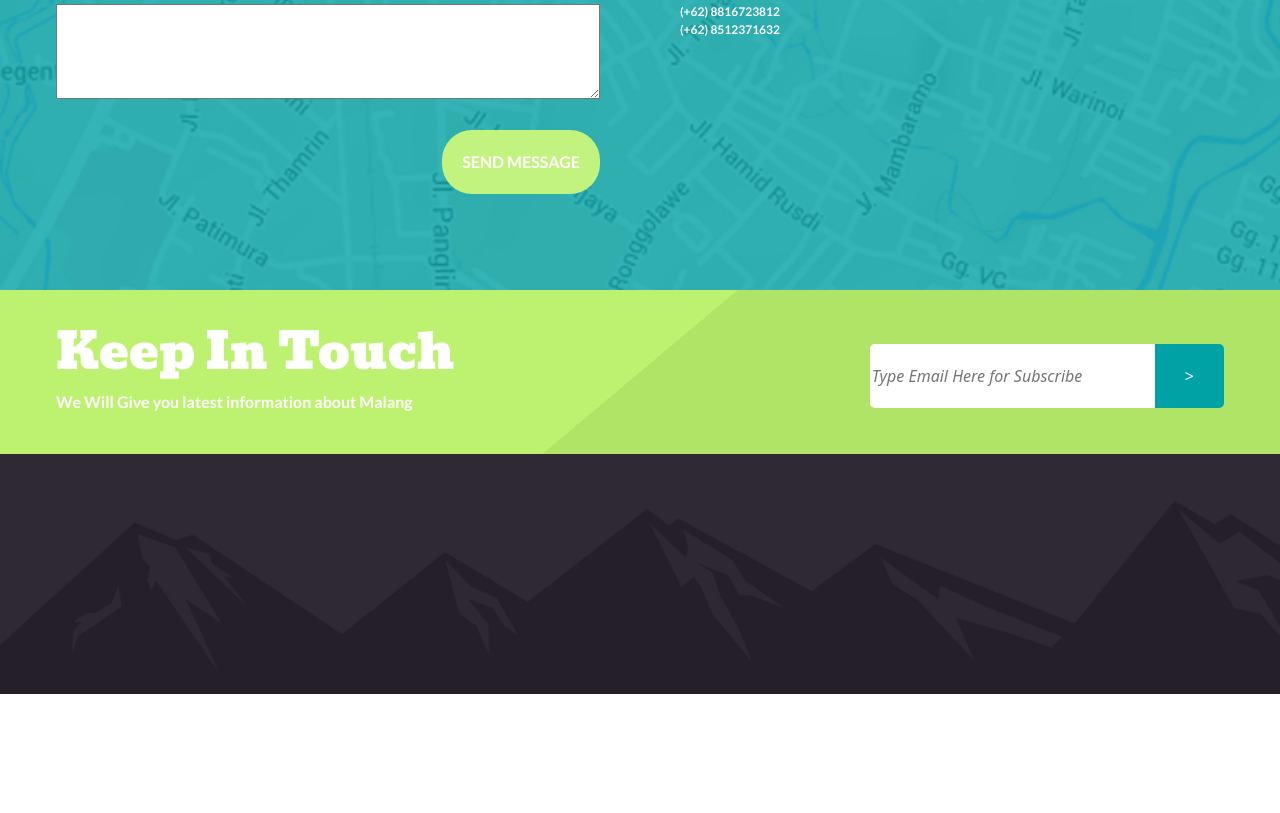
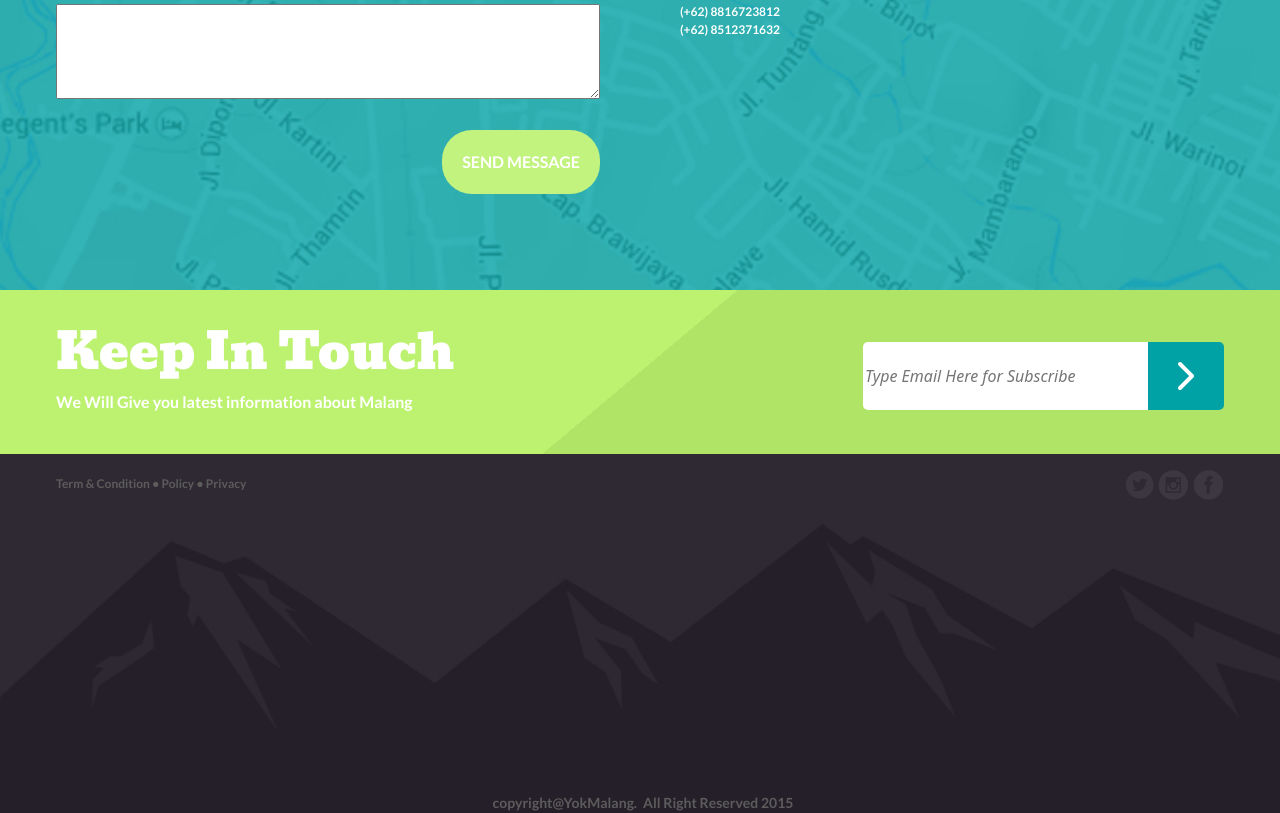
Before and after one commit to Atai225/Design, a website: page pug/index.pug in a window 1280 px wide. Shown: the part 4204-5017 px from the top of the page. Before the commit the page ends 4898 px from the top, so only its background shows below. Drawn offline with nearby package versions, Linux system fonts and the light colour scheme; files that its build step writes are made by us from their sources; a web font is replaced by a local one.

Commit message:
Footer is done

```diff
--- a/pug/includes/_footer.pug
+++ b/pug/includes/_footer.pug
@@ -2,7 +2,7 @@ footer.footer
 	.section--map
 		.footer__title Contact
 		.container
-			.footer__info
+			.footer__linkus
 				form.form
 					input.input.input-1(placeholder="Your Email" type="email" name="email")
 					input.input.input-2(placeholder="Company" type="text" name="Company")
@@ -25,4 +25,25 @@ footer.footer
 					form.sub
 						input.sub__input(type="email" placeholder="Type Email Here for Subscribe")
 						button.sub__btn(type="submit")
-		.socialmed
+							svg(version='1.2' baseProfile='tiny-ps' xmlns='http://www.w3.org/2000/svg' viewBox='0 0 16 28' width='16' height='28')
+								g#subsc
+									path#Forward.s0(d='m0.59 0.59c0.78-0.78 2.05-0.78 2.83 0l11.99 11.99c0.39 0.39 0.59 0.91 0.59 1.42c0 0.51-0.19 1.03-0.59 1.42l-11.99 11.99c-0.78 0.78-2.05 0.78-2.83 0c-0.78-0.78-0.78-2.05 0-2.83l10.58-10.57l-10.58-10.57c-0.78-0.78-0.78-2.05 0-2.83z')
+
+
+		.footer__info
+			.container
+				.footer__info--top
+					.allow__links
+						a.allow__info Term & Condition   •
+						a.allow__info Policy  •
+						a.allow__info Privacy
+					.social
+						a.social__link(href="#")
+							img.social__link--img(src="../img/twitter.png", alt="")
+						a.social__link(href="#")
+							img.social__link--img(src="../img/inst.png", alt="")
+						a.social__link(href="#")
+							img.social__link--img(src="../img/facebook.png", alt="")
+				.author
+					a.author__link(href="copyright@YokMalang") copyright@YokMalang.
+					span.rights All Right Reserved 2015
--- a/scss/_footer.scss
+++ b/scss/_footer.scss
@@ -12,7 +12,7 @@
 	}
 }
 
-.footer__info{
+.footer__linkus{
 	display: grid;
 	grid-template-columns: repeat(2,1fr);
 	gap: 5rem;
@@ -126,12 +126,33 @@
 	border-radius:0 5px 5px 0 ;
 	margin-left: -15px;
 }
-
-.sub__btn::before{
-	content: ">";
+.s0{
+	fill: white;
 }
 
-.socialmed{
+.footer__info{
 	min-height: 30vh;
 	background: url(../img/mountains-dark-bg.jpg) no-repeat 0 0 / cover;
+	&--top{
+		display: flex;
+		padding-top: 1rem;
+	}
 }
+.allow__info{
+	@include text(12px,#5d5c5c,400,none,$fontlato);
+}
+.social{
+	margin-left: auto;
+}
+.social__link{
+	text-decoration: none;
+}
+.author{
+	display: flex;
+	justify-content: center;
+	margin-top: 25%;
+}
+.author__link,.rights{
+	@include text(14px,#5d5c5c,400,none,$fontlato);
+	margin-left: 0.375rem;
+}
```
Also changed, not shown: css/style.css, html/index.html, img/facebook.png (added), img/facebook.svg (added), img/inst.png (added), img/insta.svg (added), img/strelka.svg (added), img/twitter.png (added), img/twitter.svg (added), 1 other file.
